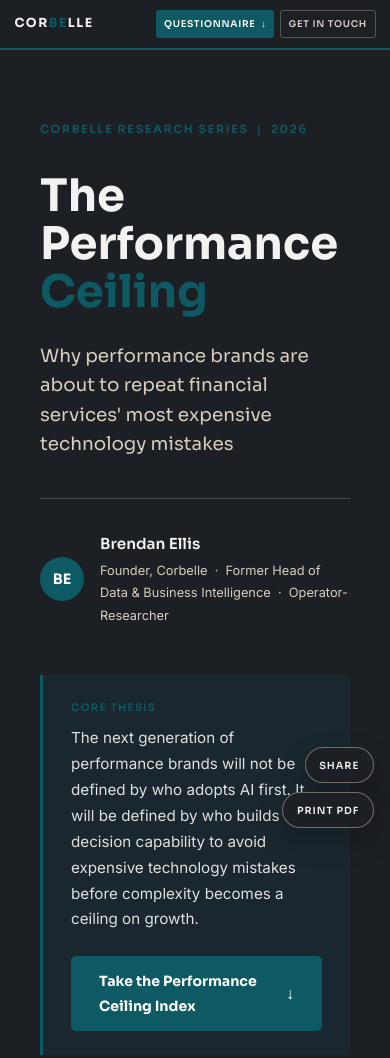
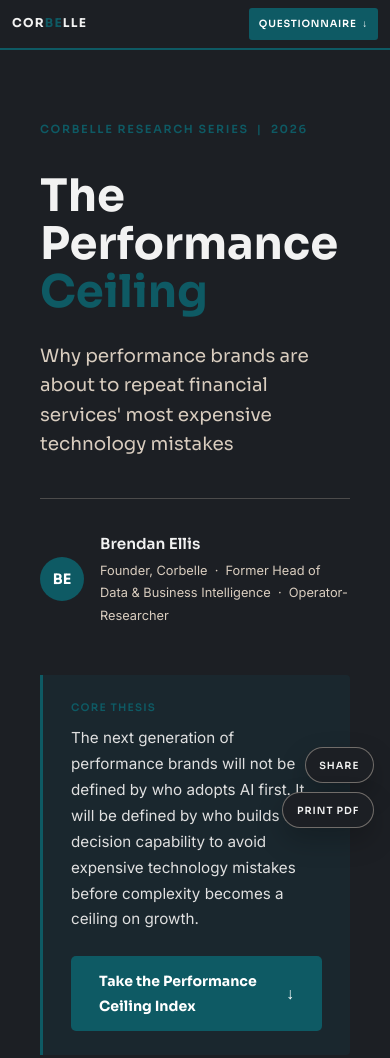
Before and after one commit to Br3nnie/corbelle-site, a website: page performance_ceiling.html in a window 390 px wide. Shown: the top 1058 px of the page. Drawn offline with nearby package versions, Linux system fonts and the light colour scheme.

Commit message:
Fix mobile Performance Ceiling nav

```diff
--- a/performance_ceiling.html
+++ b/performance_ceiling.html
@@ -120,19 +120,20 @@
   @media (max-width: 640px) {
     .nav {
       grid-template-columns: auto 1fr;
-      gap: 0.75rem;
+      gap: 0.5rem;
       height: 50px;
-      padding: 0 0.9rem;
+      padding: 0 0.75rem;
+      overflow: hidden;
     }
 
     .nav-logo {
-      font-size: 0.78rem;
-      letter-spacing: 0.12em;
+      font-size: 0.76rem;
+      letter-spacing: 0.1em;
     }
 
     .nav-actions {
       justify-self: end;
-      gap: 0.35rem;
+      gap: 0;
       min-width: 0;
     }
 
@@ -140,15 +141,15 @@
       display: none;
     }
 
+    .nav-cta--secondary {
+      display: none;
+    }
+
     .nav-cta {
-      font-size: 0.58rem;
+      font-size: 0.62rem;
       letter-spacing: 0.08em;
-      padding: 0.38rem 0.48rem;
+      padding: 0.48rem 0.62rem;
       border-radius: 3px;
-    }
-
-    .nav-cta--secondary {
-      padding: calc(0.38rem - 1px) 0.48rem;
     }
 
     .float-fab {
```
